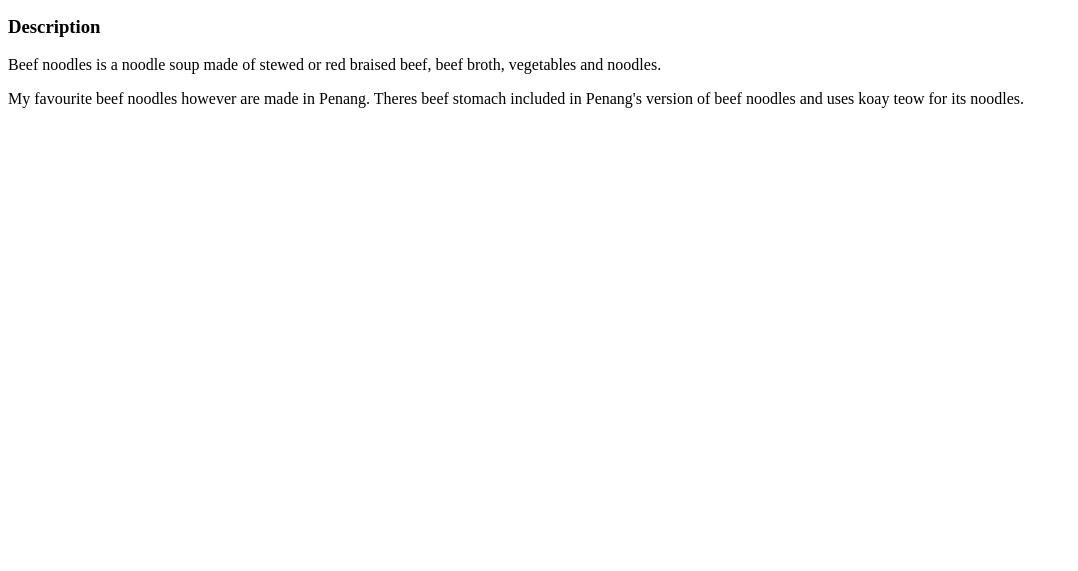
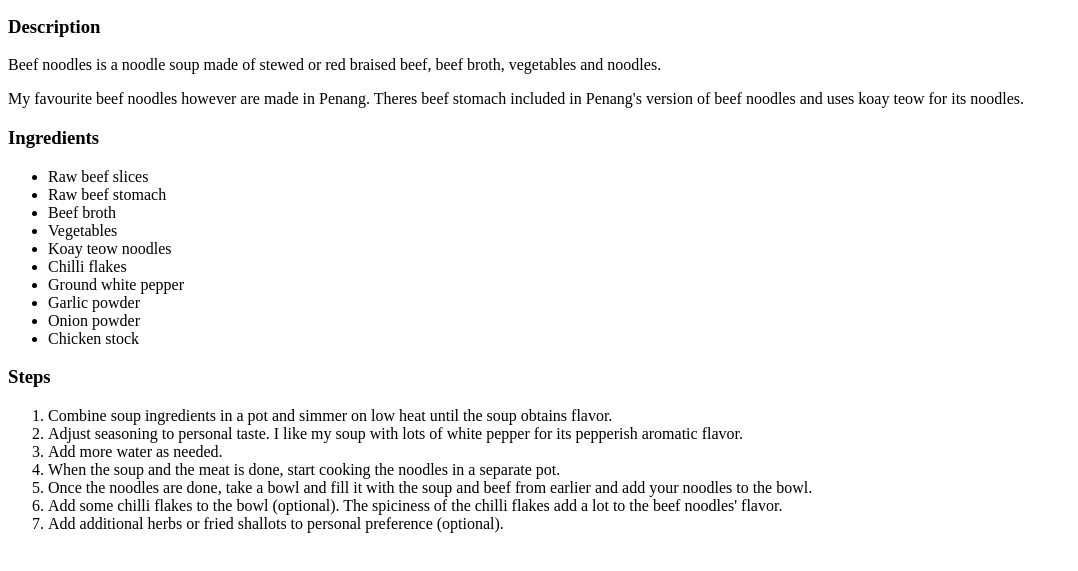
Before and after one commit to nojf1/odin-recipes, a plain HTML site: page recipes/beefnoodles.html in a window 1280 px wide. Shown: the part 101-672 px from the top of the page, without its empty margins (0-1078 px from the left). Drawn offline with Linux system fonts and the light colour scheme.

Commit message:
Added ingredients and steps to beefnoodles.html

```diff
--- a/recipes/beefnoodles.html
+++ b/recipes/beefnoodles.html
@@ -11,5 +11,32 @@
         <h3>Description</h3>
         <p>Beef noodles is a noodle soup made of stewed or red braised beef, beef broth, vegetables and noodles.</p>
         <p>My favourite beef noodles however are made in Penang. Theres beef stomach included in Penang's version of beef noodles and uses koay teow for its noodles.</p>
+
+        <h3>Ingredients</h3>
+        <ul>
+            <li>Raw beef slices</li>
+            <li>Raw beef stomach</li>
+            <li>Beef broth</li>
+            <li>Vegetables</li>
+            <li>Koay teow noodles</li>
+            <li>Chilli flakes</li>
+            <li>Ground white pepper</li>
+            <li>Garlic powder</li>
+            <li>Onion powder</li>
+            <li>Chicken stock</li>
+        </ul>
+
+        <h3>Steps</h3>
+        <ol>
+            <li>Combine soup ingredients in a pot and simmer on low heat until the soup obtains flavor.</li>
+            <li>Adjust seasoning to personal taste. I like my soup with lots of white pepper for its pepperish aromatic flavor.</li>
+            <li>Add more water as needed.</li>
+            <li>When the soup and the meat is done, start cooking the noodles in a separate pot.</li>
+            <li>Once the noodles are done, take a bowl and fill it with the soup and beef from earlier and add your noodles to the bowl.</li>
+            <li>Add some chilli flakes to the bowl (optional). The spiciness of the chilli flakes add a lot to the beef noodles' flavor.</li>
+            <li>Add additional herbs or fried shallots to personal preference (optional).</li>
+        </ol>
+
+
     </body>
 </html>
```
